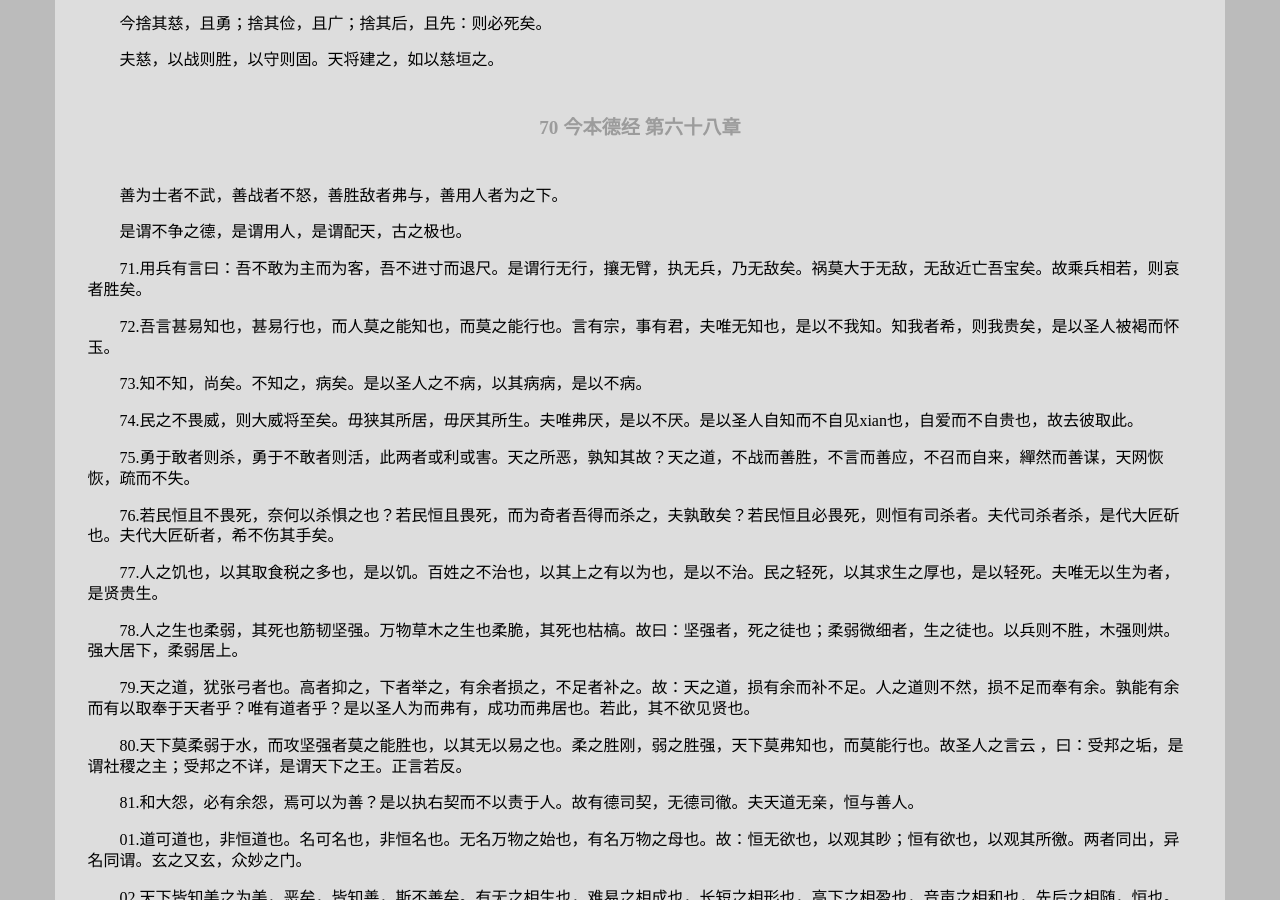
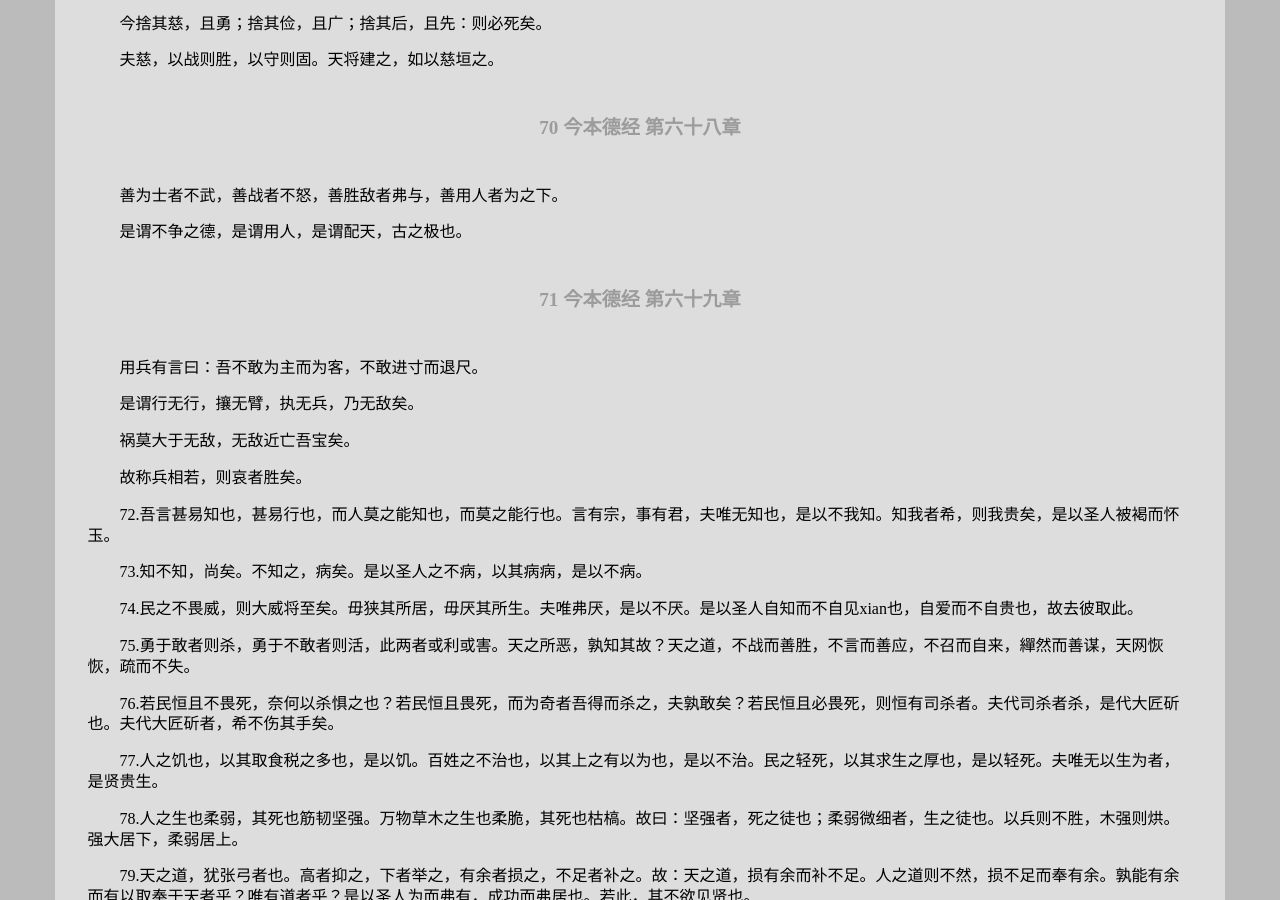
Before and after one commit to leiqin/leiqin.github.io, a Jekyll site: the page built from shoucang/daodejing.markdown, in a window 1280 px wide and 900 px high, scrolled down 7975 px. Built offline with Jekyll 4.4.1, drawn with Linux system fonts in a browser that asks for light colours; nearby versions of some CDN libraries.

Commit message:
道德经 德经 71

```diff
--- a/shoucang/daodejing.markdown
+++ b/shoucang/daodejing.markdown
@@ -321,9 +321,17 @@ title: 道德经
 
 是谓不争之德，是谓用人，是谓配天，古之极也。
 
+###### 71 今本德经 第六十九章
+
+用兵有言曰：吾不敢为主而为客，不敢进寸而退尺。
+
+是谓行无行，攘无臂，执无兵，乃无敌矣。
+
+祸莫大于无敌，无敌近亡吾宝矣。
+
+故称兵相若，则哀者胜矣。
 
 
-71.用兵有言曰：吾不敢为主而为客，吾不进寸而退尺。是谓行无行，攘无臂，执无兵，乃无敌矣。祸莫大于无敌，无敌近亡吾宝矣。故乘兵相若，则哀者胜矣。
 
 72.吾言甚易知也，甚易行也，而人莫之能知也，而莫之能行也。言有宗，事有君，夫唯无知也，是以不我知。知我者希，则我贵矣，是以圣人被褐而怀玉。
 
```
